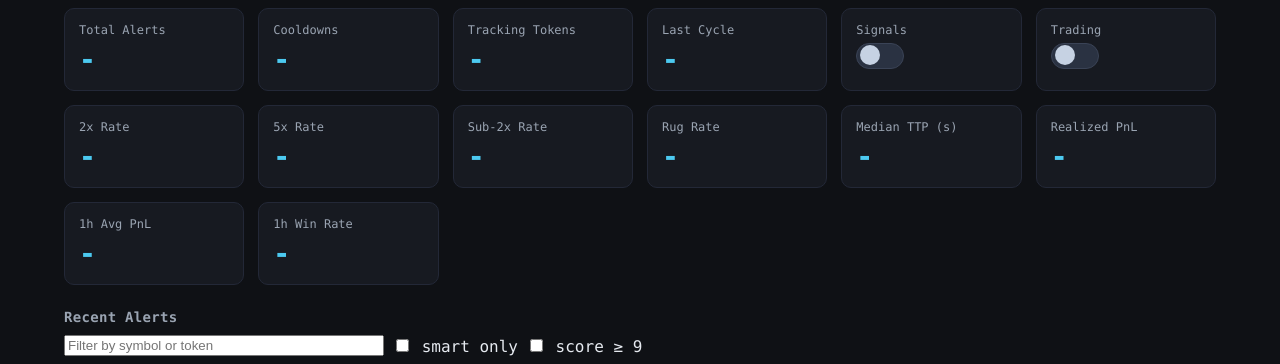
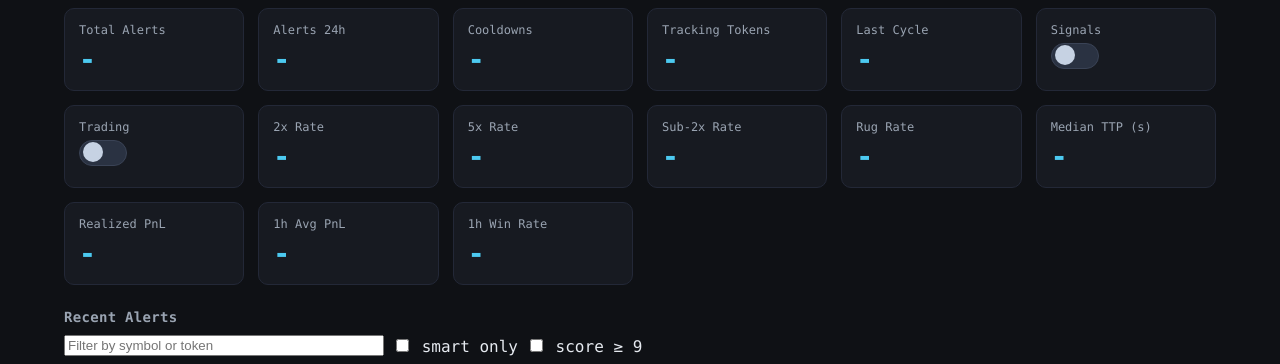
Before and after one commit to spbarathg/callsbotonchain, a Python web app: template src/templates/index.html in a window 1280 px wide. Shown: the part 125-489 px from the top of the page. Run offline with Jinja, Linux system fonts and the light colour scheme; the template is opened without the code that fills it, so the values that code supplies are empty.

Commit message:
ui: add Alerts 24h tile wired to signals_summary.alerts_24h

```diff
--- a/src/templates/index.html
+++ b/src/templates/index.html
@@ -29,6 +29,10 @@
         <div class="card">
           <div class="label">Total Alerts</div>
           <div class="value" id="total_alerts">-</div>
+        </div>
+        <div class="card">
+          <div class="label">Alerts 24h</div>
+          <div class="value" id="alerts_24h">-</div>
         </div>
         <div class="card">
           <div class="label">Cooldowns</div>
@@ -204,6 +208,9 @@
       function applyStats(data){
         const sig = data.signals_summary || {};
         document.getElementById('total_alerts').textContent = (sig.total_alerts ?? data.total_alerts) ?? '-';
+        if (sig.alerts_24h != null) {
+          document.getElementById('alerts_24h').textContent = sig.alerts_24h;
+        }
         document.getElementById('cooldowns').textContent = data.cooldowns ?? '-';
         document.getElementById('tracking_count').textContent = data.tracking_count ?? '-';
 
```
